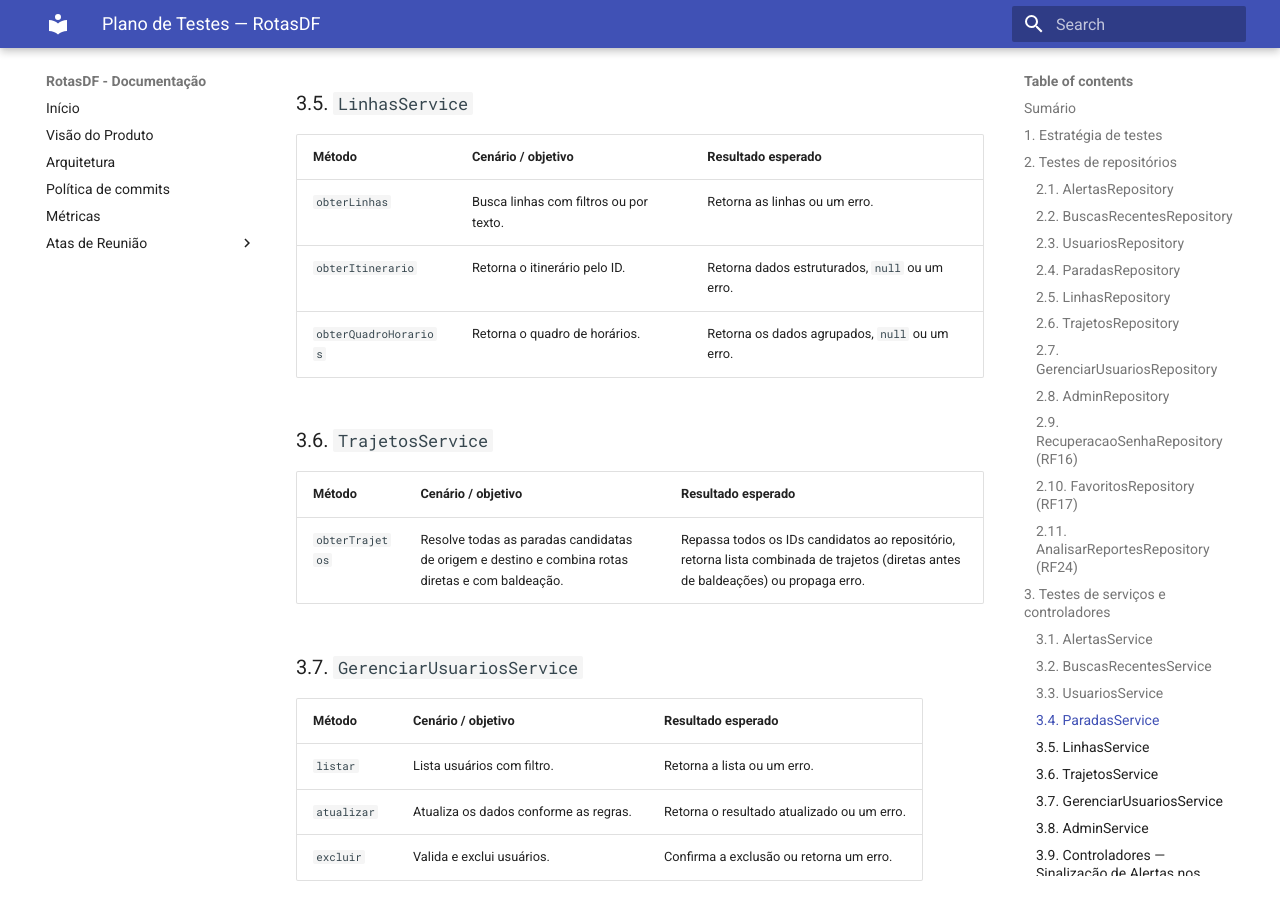
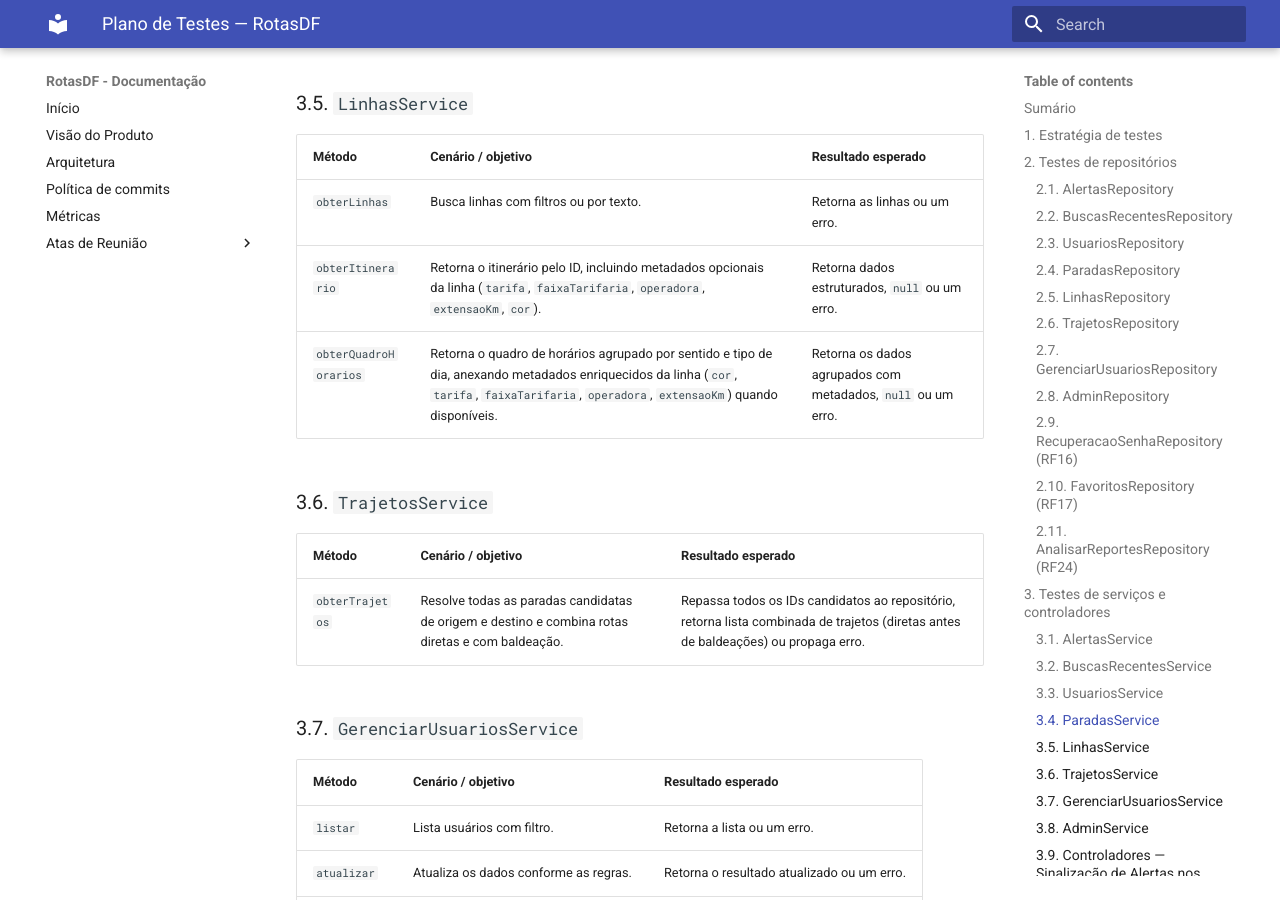
Before and after one commit to FGA0138-MDS-Ajax/2026.2-T02-Knuth, an MkDocs documentation site: the page built from docs/plano_de_testes_RotasDF.md, in a window 1280 px wide and 900 px high, scrolled down 6865 px. Built offline with MkDocs 1.6.1 and Material for MkDocs 9.7.7, drawn with Linux system fonts in a browser that asks for light colours; some of the changed text lies outside the part shown.

Commit message:
docs(testes): adiciona casos de teste de metadados enriquecidos e operadoras (PR #64)

```diff
--- a/docs/plano_de_testes_RotasDF.md
+++ b/docs/plano_de_testes_RotasDF.md
@@ -160,8 +160,8 @@
 | Método | Cenário / objetivo | Resultado esperado |
 |---|---|---|
 | `obterLinhas` | Busca linhas com filtros ou por texto. | Retorna as linhas ou um erro. |
-| `obterItinerario` | Retorna o itinerário pelo ID. | Retorna dados estruturados, `null` ou um erro. |
-| `obterQuadroHorarios` | Retorna o quadro de horários. | Retorna os dados agrupados, `null` ou um erro. |
+| `obterItinerario` | Retorna o itinerário pelo ID, incluindo metadados opcionais da linha (`tarifa`, `faixaTarifaria`, `operadora`, `extensaoKm`, `cor`). | Retorna dados estruturados, `null` ou um erro. |
+| `obterQuadroHorarios` | Retorna o quadro de horários agrupado por sentido e tipo de dia, anexando metadados enriquecidos da linha (`cor`, `tarifa`, `faixaTarifaria`, `operadora`, `extensaoKm`) quando disponíveis. | Retorna os dados agrupados com metadados, `null` ou um erro. |
 
 ### 3.6. `TrajetosService`
 
@@ -304,6 +304,7 @@
 | `ResultadoTrajetoScreen` | Exibição com duração formatada em horas e minutos, navegação por opções, destaque de alertas (RF14) e favoritar trajeto pesquisado (RF17). | Exibe cartões de opções com duração formatada (`25 min`, `1h`, `1h 30min`), baldeações, destaque `afetadaPorAlerta`, resumo `Origem → Destino` com `FavoritoEstrela` e navega para os detalhes. |
 | `TrajetoDetalheScreen` | Exibição detalhada das etapas com duração em horas e minutos e banner de alertas do trajeto (RF14). | Exibe duração total e por etapa formatadas em horas e minutos, mostra `AlertaBanner` quando o trajeto é afetado por alerta vigente, lista etapas ordenadas com ícones e apresenta mensagem quando não há etapas. |
 | `buscasRecentesStorage` | Armazenamento local (`@rotasdf_buscas_recentes`), ordenação, deduplicação e mesclagem com histórico remoto (RF18). | Salva até 5 trajetos e 5 linhas recentes da mais recente para a mais antiga sem duplicatas, mescla histórico local e remoto e lê o `usuarioId` logado com tolerância a erros. |
+| `formatarMetadadosLinha` | Formatação de cor por bacia (`obterCorLinha`), tarifa (`formatarTarifa`), extensão (`formatarExtensao`) e normalização de operadoras (`formatarOperadora`). | Normaliza hex de cores com fallback `#006666` para branco/inválido, formata valores em `R$ X,XX` e `X,X km`, padroniza operadoras por bacia do DF e substitui nomes de permissionários pessoa física por `Transporte Complementar (STPCR)`. |
 | `GerenciarUsuariosScreen` | Listagem, filtros, navegação e erros. | Lista usuários, identifica o usuário atual, aplica filtros e apresenta alertas. |
 | `CriarAdminScreen` | Cadastro, validação, mensagens e navegação. | Exibe campos e mensagens, indicador de carregamento e retorna após o sucesso. |
 | `EditarUsuarioScreen` | Edição, validação, exclusão e mensagens. | Exibe campos, realiza validações, solicita confirmação de exclusão e apresenta alertas. |
```
